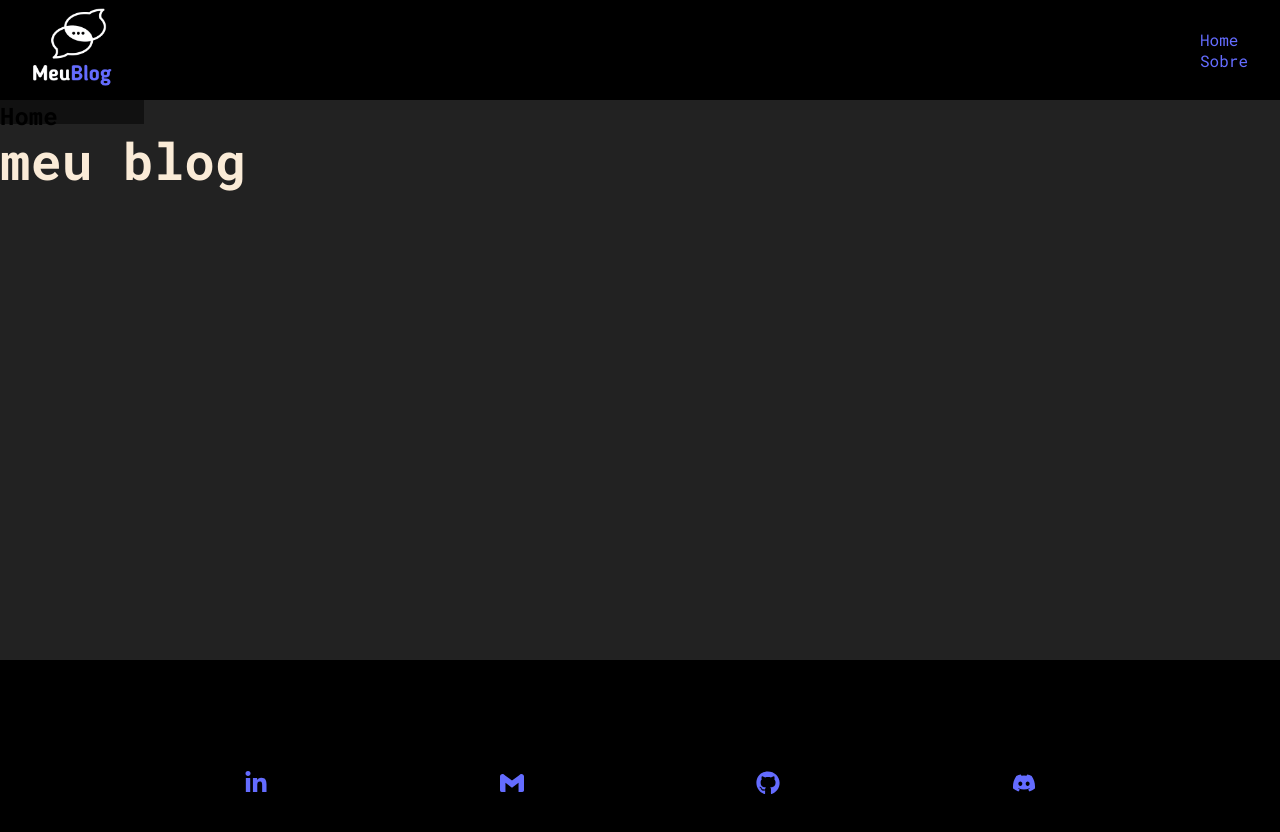
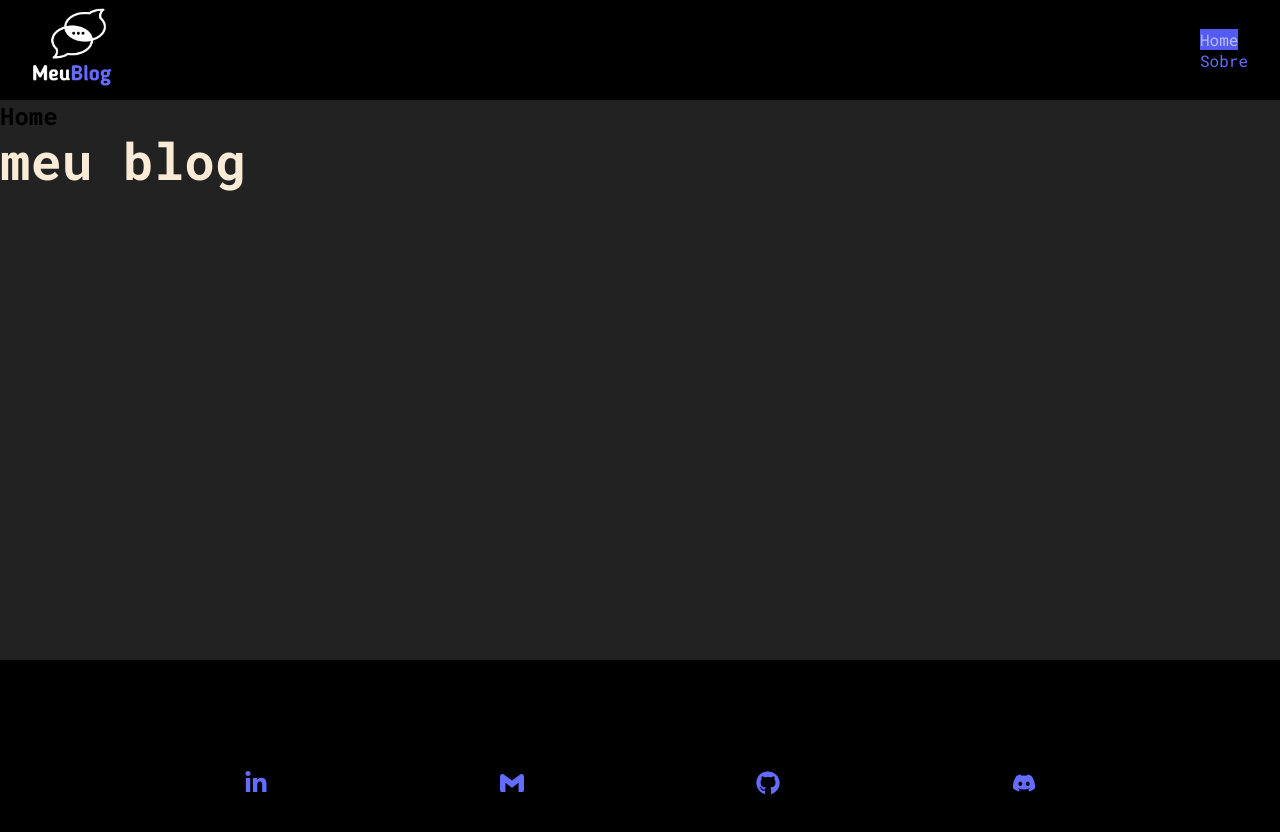
Before and after one commit to alexandreSouza31/Meu_Blog, a React (Vite) app: page / in a window 1280 px wide. Shown: the top 832 px of the page. Built offline with nearby package versions, Linux system fonts and the light colour scheme.

Commit message:
will apply the isActive condition

```diff
--- a/src/components/Navbar.css
+++ b/src/components/Navbar.css
@@ -18,5 +18,10 @@ nav ul{
 }
 
 .active{
-    background-color: rgba(0, 0, 0, 0.507);
+    background-color: #535bf2;
+    color: #ffffff98;
 }
+
+.active:hover{
+    color: white;
+}
--- a/src/components/Navbar.jsx
+++ b/src/components/Navbar.jsx
@@ -4,16 +4,15 @@ import "./Navbar.css";
 const Navbar = () => {
     return (
         <nav>
-            <NavLink to="/">
-                {/* <p>Meu Blog</p> */}
-                <img src="/MeuBlog.png" alt="logo Meu Blog" />
+            <NavLink to="/" end className={({ isActive }) => (isActive ? ".active" : "")}>
+                <img src="/MeuBlog.png" alt="logo Meu Blog"  />
             </NavLink>
             <ul>
                 <li>
-                    <NavLink to="/">Home</NavLink>
+                    <NavLink to="/" end >Home</NavLink>
                 </li>
                 <li>
-                    <NavLink to="/about">Sobre</NavLink>
+                    <NavLink to="/about" >Sobre</NavLink>
                 </li>
             </ul>
         </nav>
```
